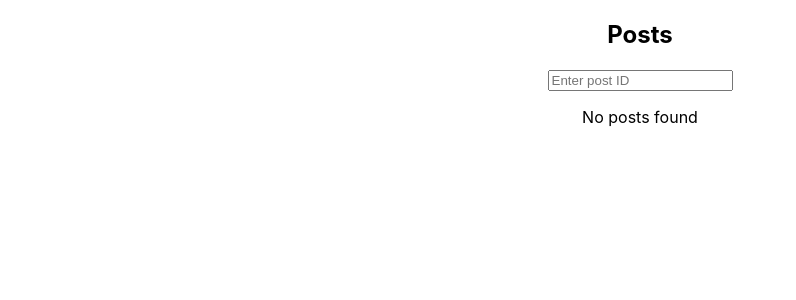
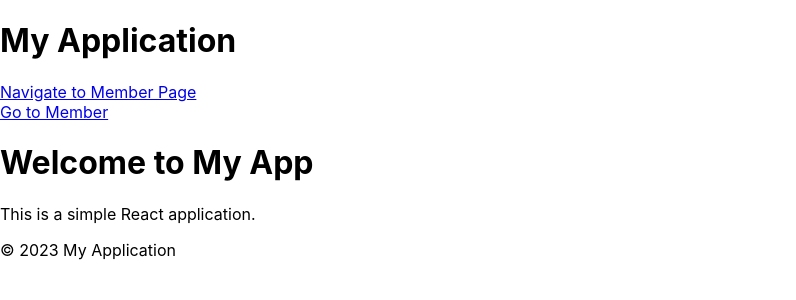
Before and after one commit to veerabrahmam952/react, a React (Create React App) app in the folder my-app/: page / in a window 1280 px wide. Shown: the top 300 px of the page, without its empty margins (0-796 px from the left). Built offline with nearby package versions, Linux system fonts and the light colour scheme.

Commit message:
Add Router and Child Routes functionality

```diff
--- a/my-app/package.json
+++ b/my-app/package.json
@@ -9,6 +9,7 @@
     "@testing-library/user-event": "^13.5.0",
     "react": "^19.1.1",
     "react-dom": "^19.1.1",
+    "react-router-dom": "^6.30.1",
     "react-scripts": "5.0.1",
     "web-vitals": "^2.1.4"
   },
--- a/my-app/src/App.js
+++ b/my-app/src/App.js
@@ -1,12 +1,16 @@
-import logo from './logo.svg';
+// import logo from './logo.svg';
 import './App.css';
-import Welcome from './welcome.jsx';
+// import Welcome from './welcome.jsx';
 import Student from './Student.js';
 import Counter from './Counter.js';
-import { UserStatus, UserStatusTernary, UserStatusLogicalAnd } from './UserStatus.js';
-import Products from './Products.js';
-import {UserForm, SingleForm} from './components/UserForm.js';
-import {Effect, PostFetcher} from './components/Effect.js';
+// import { UserStatus, UserStatusTernary, UserStatusLogicalAnd } from './UserStatus.js';
+// import Products from './Products.js';
+// import {UserForm, SingleForm} from './components/UserForm.js';
+// import {Effect, PostFetcher} from './components/Effect.js';
+import WelcomeNew from './components/Welcome.js';
+import MainLayout from './components/MainLayout.js';
+import { Router, Routes, Route } from 'react-router-dom';
+import { SingleForm } from './components/UserForm.js';
 
 function App() {
   const products = [
@@ -16,32 +20,19 @@ function App() {
     {name: 'HP', price: 70000, description: 'Laptop', id: 4},
   ]
   return (
-    <div className="App">
-      {/* <Counter /> */}
-      {/* <Student name="Harini" classText="React" grade="A" counter="0"/> */}
-      {/* <header className="App-header">
-        <Welcome />
-        <img src={logo} className="App-logo" alt="logo" />
-        <p>
-          Edit <code>src/App.js</code> and save to reload.
-        </p>
-        <a
-          className="App-link"
-          href="https://reactjs.org"
-          target="_blank"
-          rel="noopener noreferrer"
-        >
-          Learn React
-        </a>
-      </header> */}
-      {/* <UserStatus isLoggedIn={false}/> */}
-      {/* <UserStatusTernary isLoggedIn={false}/> */}
-      {/* <UserStatusLogicalAnd isLoggedIn={true}/> */}
-      {/* {products.length > 0 ? <Products products={products}/>: <p>No products available</p>} */}
-      {/* <SingleForm /> */}
-      {/* <Effect /> */}
-      <PostFetcher />
-    </div>
+      <Routes>
+        <Route path="/" element={<MainLayout />}>
+         {<Route index element={<WelcomeNew />} />}
+         {<Route path="/member/*" element={<Student name="Harini" classText="React" grade="A" counter="0"/>} />}
+         {<Route path="/form/*" element={<SingleForm/>} />}
+        </Route>
+      </Routes>
+    // <Routes>
+    //   <Route path="/" element={<WelcomeNew />} />
+    //   <Route path="/member" element={<Student name="Harini" classText="React" grade="A" counter="0"/>} />
+    //   <Route path="/counter" element={<Counter />} />
+    // </Routes>
+
   );
 }
 
--- a/my-app/src/Counter.js
+++ b/my-app/src/Counter.js
@@ -1,7 +1,10 @@
 import React, { useState } from "react";
 import Student from "./Student";
+import { useParams } from "react-router-dom";
 
 function Counter() {
+    const param = useParams();
+    console.log(param);
     const [counter, setCounter] = useState(0);
     const [text, setText] = useState('');
 
@@ -24,6 +27,7 @@ function Counter() {
     return(
         <>
         <label htmlFor="live-input">Type</label>
+        <p>Counter ID: {param.id}</p>
         <input
         type="text"
         id="unique"
--- a/my-app/src/Student.js
+++ b/my-app/src/Student.js
@@ -1,12 +1,18 @@
 import React from 'react';
+import { Link, Route, Routes } from 'react-router-dom';
+import Counter from './Counter.js';
 
 function Student({name, classText, grade, counter}) {
     return (
         <>
+        <Link to="counter/veera">Go to Counter</Link>
         <p>Name: {name}</p>
         <p>Class: {classText}</p>
         <p>Grade: {grade}</p>
         <p>counter: {counter}</p>
+        <Routes>
+            <Route path="/counter/:id/*" element={<Counter />} />
+        </Routes>
         </>
     )
 }
--- /dev/null
+++ b/my-app/src/components/MainLayout.js
@@ -0,0 +1,19 @@
+import React from "react";
+import { Outlet } from "react-router-dom";
+
+function MainLayout() {
+    return (
+        <>
+        <header>
+            <h1>My Application</h1>
+        </header>
+        <Outlet />
+        <footer>
+            <p>&copy; 2023 My Application</p>
+        </footer>
+        </>
+
+    )
+}
+
+export default MainLayout;
--- a/my-app/src/components/UserForm.js
+++ b/my-app/src/components/UserForm.js
@@ -1,4 +1,5 @@
 import React from "react";
+import { useNavigate } from "react-router-dom";
 
 function UserForm() {
     const [name, setName] = React.useState('');
@@ -29,6 +30,7 @@ function UserForm() {
 }
 
 function SingleForm() {
+    const navigate = useNavigate();
     const [form, setForm] = React.useState({
         name: '',
         selectedOption: '',
@@ -43,6 +45,7 @@ function SingleForm() {
         if(validateForm()) {
             alert("Form submitted successfully!");
             console.log("Form Data:", form);
+            navigate('/member/counter');
         } else {
             alert("Please fix the errors in the form.");
         }
--- /dev/null
+++ b/my-app/src/components/Welcome.js
@@ -0,0 +1,16 @@
+import React from 'react';
+import { Link } from 'react-router-dom';
+
+function WelcomeNew() {
+  return (
+    <div>
+      <Link to="/member">Navigate to Member Page</Link>
+      <br />
+      <a href="https://stackoverflow.com/">Go to Member</a>
+      <h1>Welcome to My App</h1>
+      <p>This is a simple React application.</p>
+    </div>
+  );
+}
+
+export default WelcomeNew;
--- a/my-app/src/index.js
+++ b/my-app/src/index.js
@@ -3,11 +3,14 @@ import ReactDOM from 'react-dom/client';
 import './index.css';
 import App from './App';
 import reportWebVitals from './reportWebVitals';
+import { BrowserRouter } from 'react-router-dom';
 
 const root = ReactDOM.createRoot(document.getElementById('root'));
 root.render(
   <React.StrictMode>
-    <App />
+    <BrowserRouter>
+      <App />
+    </BrowserRouter>
   </React.StrictMode>
 );
 
```
Also changed, not shown: my-app/src/app.txt (added), 1 other file (tests, documents, lock files or other folders).
